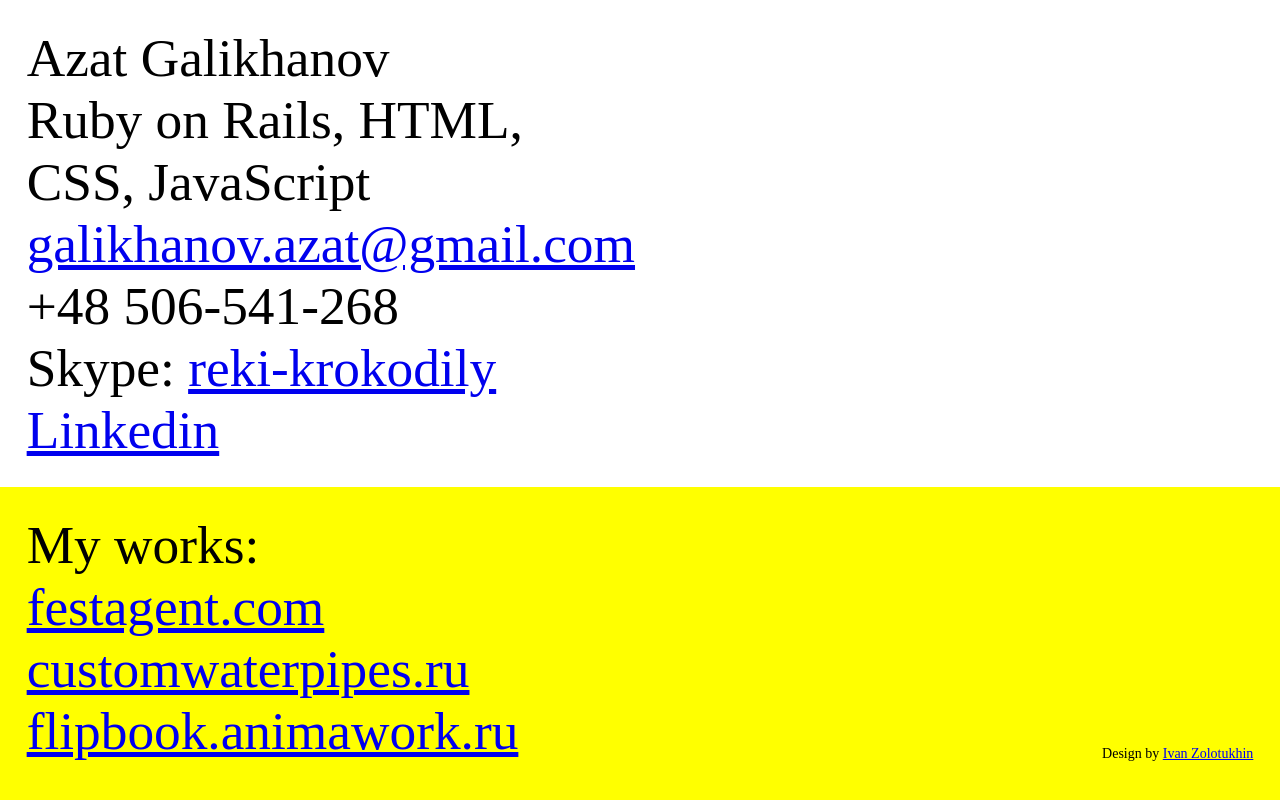
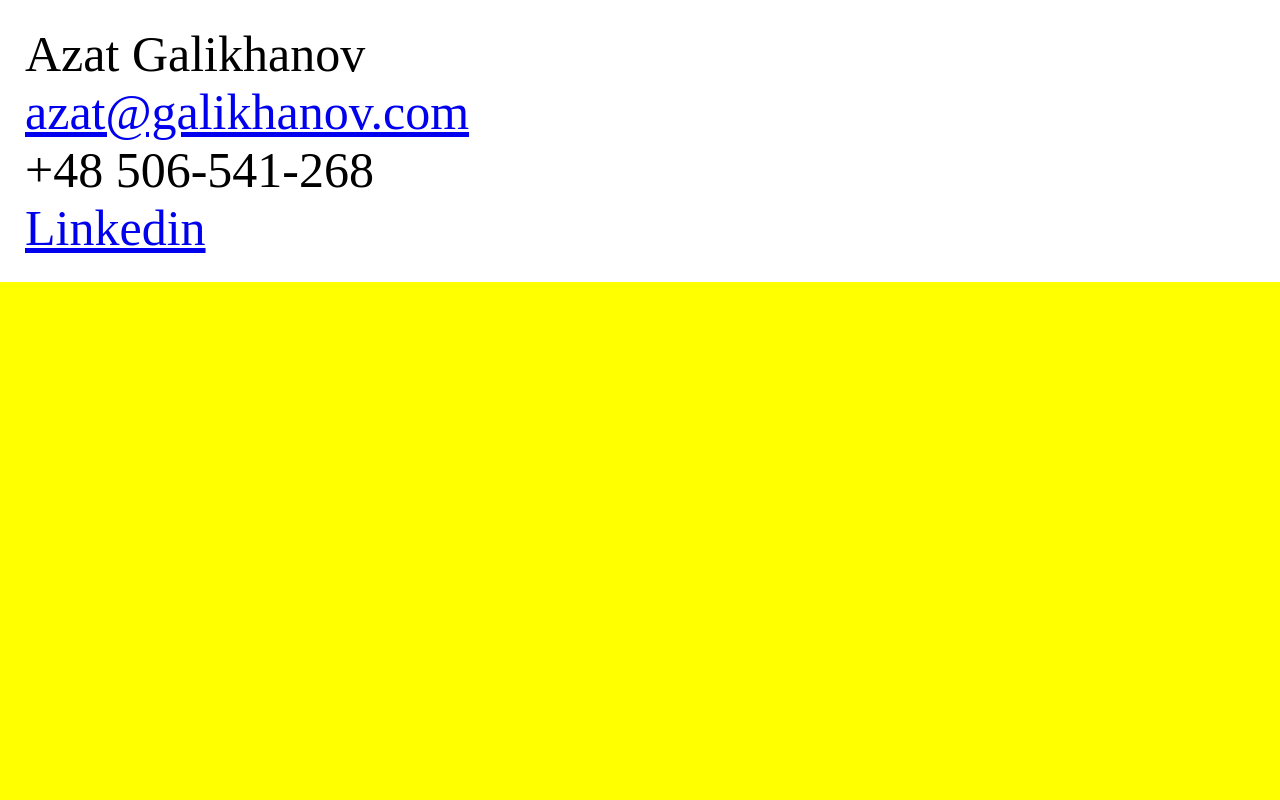
Before and after one commit to galikhanov/galikhanov.github.io, a plain HTML site: page index.html in a window 1280 px wide. Drawn offline with nearby package versions, Linux system fonts and the light colour scheme.

Commit message:
Update index.html

```diff
--- a/index.html
+++ b/index.html
@@ -8,25 +8,10 @@
     <div class="white">
       <h1>Azat Galikhanov</h1>
       <p>
-        Ruby on Rails, HTML,<br>
-        CSS, JavaScript<br>
-        <a target="blank" href="mailto:galikhanov.azat@gmail.com">galikhanov.azat@gmail.com</a><br>
+        <a target="blank" href="mailto:azat@galikhanov.com">azat@galikhanov.com</a><br>
         +48 506-541-268<br>
-        Skype: <a href="skype:reki-krokodily?call">reki-krokodily</a><br>
         <a href="https://www.linkedin.com/in/azatgalikhanov">Linkedin</a><br>
       </p>
     </div>
-    <div class="blink">
-      <p>My works:</p>
-      <ul>
-        <li><a target="blank" href="https://festagent.com">festagent.com</a>
-        <li><a target="blank" href="https://customwaterpipes.ru/">customwaterpipes.ru</a>
-        <li><a target="blank" href="http://flipbook.animawork.ru">flipbook.animawork.ru</a>
-      </ul>
-    </div>
-    <p class="vanya">Design by <a target="blank" href="http://animawork.ru">Ivan Zolotukhin</a></p>
-
-    <script src="https://ajax.googleapis.com/ajax/libs/jquery/2.2.2/jquery.min.js"></script>
-    <script src="script.js"></script>
   </body>
 </html>
```
